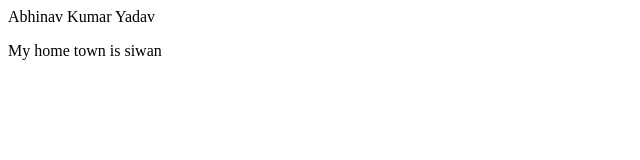
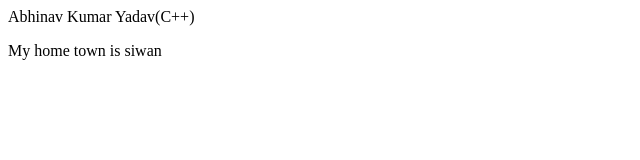
Before and after one commit to Abhinav12013975/LearnGit, a plain HTML site: page index.html in a window 1280 px wide. Shown: the full height of the page, 0-640 px from the left. Drawn offline with Linux system fonts and the light colour scheme.

Commit message:
added new feature

```diff
--- a/index.html
+++ b/index.html
@@ -1,2 +1,2 @@
-<p>Abhinav Kumar Yadav</p>
+<p>Abhinav Kumar Yadav(C++)</p>
 <p>My home town is siwan</p>
```
